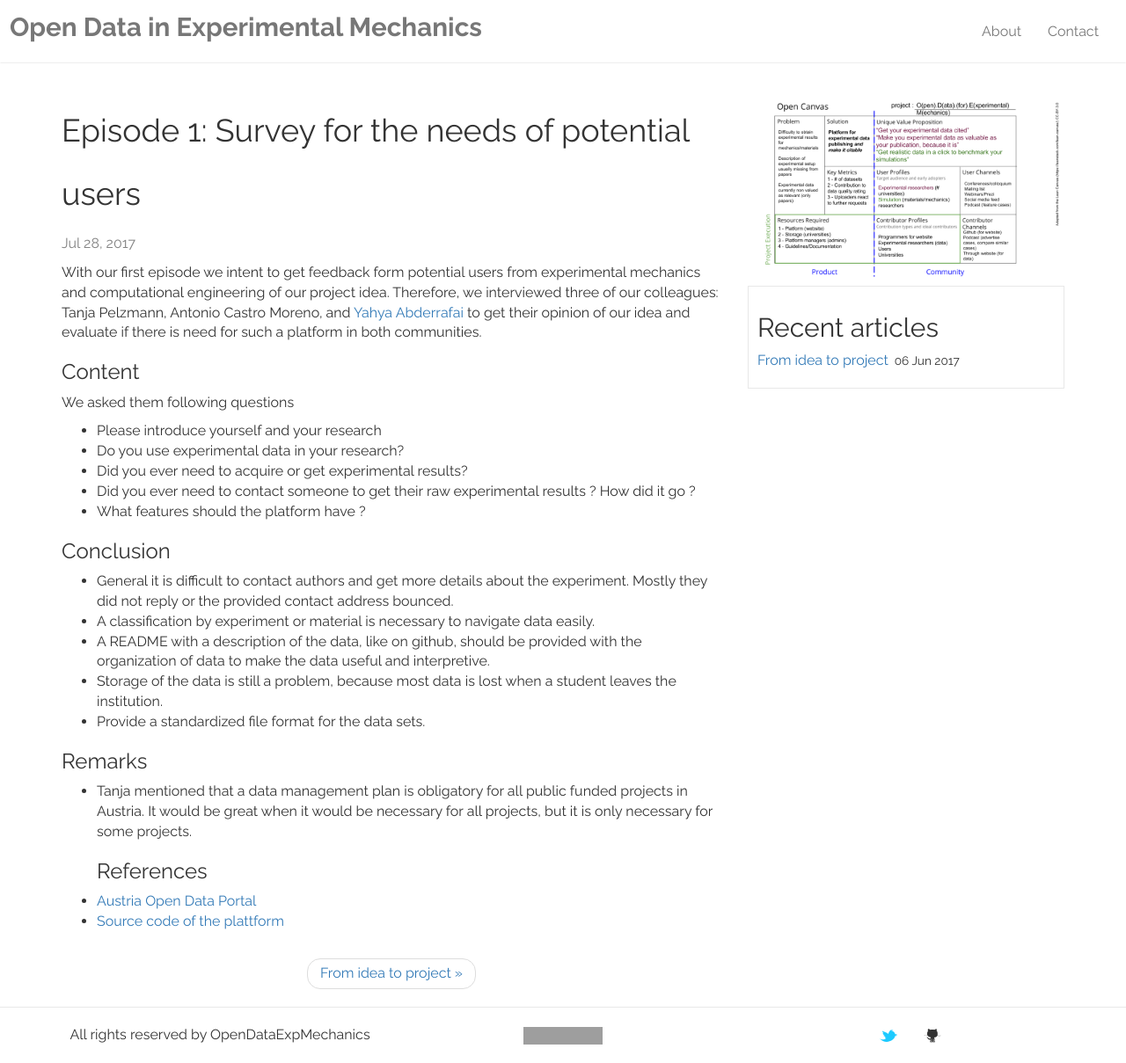
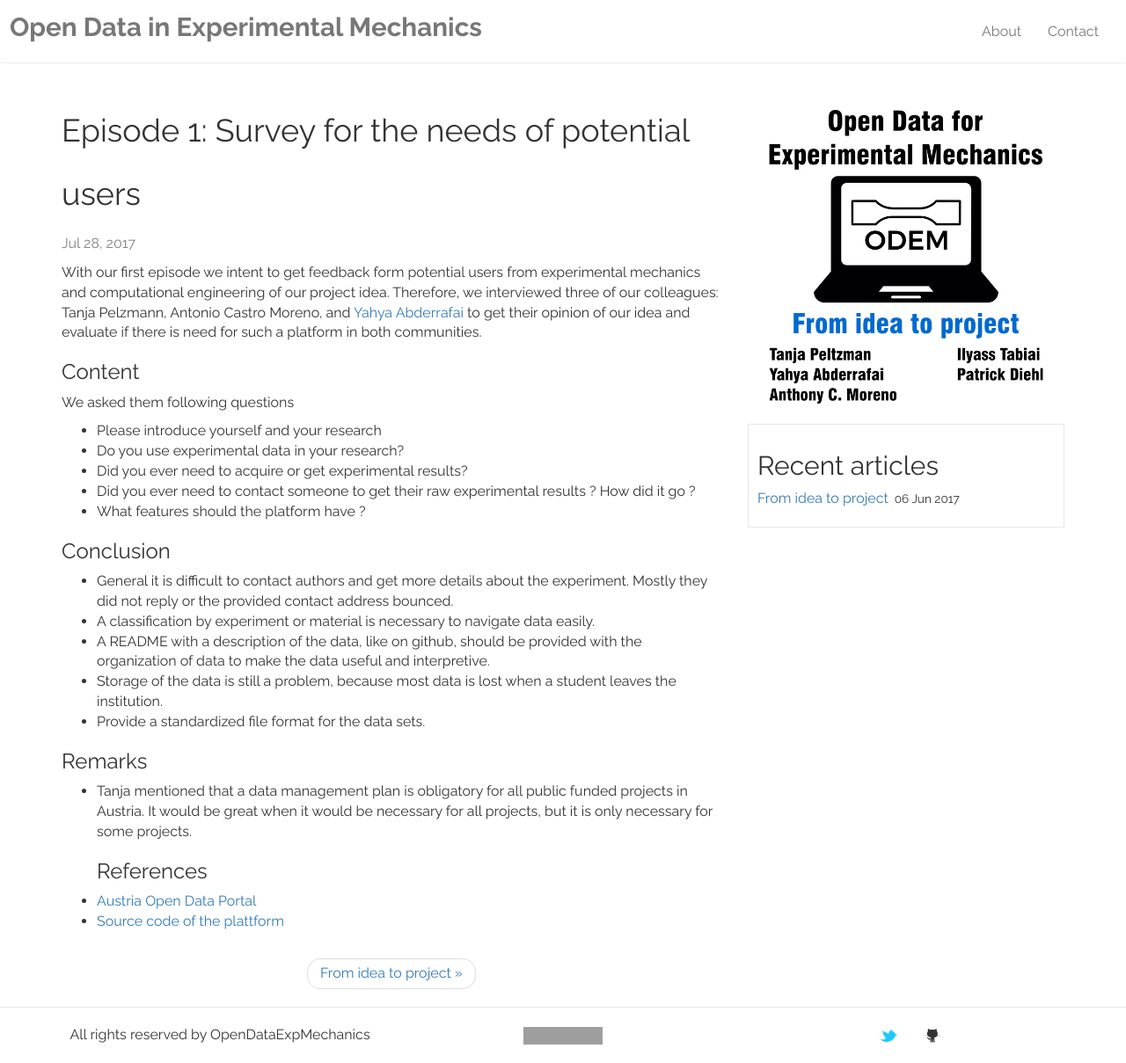
Before and after one commit to OpenDataExpMechanics/OpenDataExpMechanics.github.io, a Jekyll site: the page built from _posts/2017-07-28-Podcast-01.md, in a window 1280 px wide. Shown: the whole page at 88% size. Built offline with Jekyll 4.4.1, drawn with Linux system fonts in a browser that asks for light colours; grey boxes are pictures that could not be loaded.

Commit message:
Add cover for episode 1

```diff
--- a/_posts/2017-07-28-Podcast-01.md
+++ b/_posts/2017-07-28-Podcast-01.md
@@ -1,7 +1,7 @@
 ---
 layout: post
 title:  "Episode 1: Survey for the needs of potential users"
-img: OpenCanvas.png
+img: 01-cover.png
 categories:
 ---
 
```
Also changed, not shown: images/01-cover.png (added).
